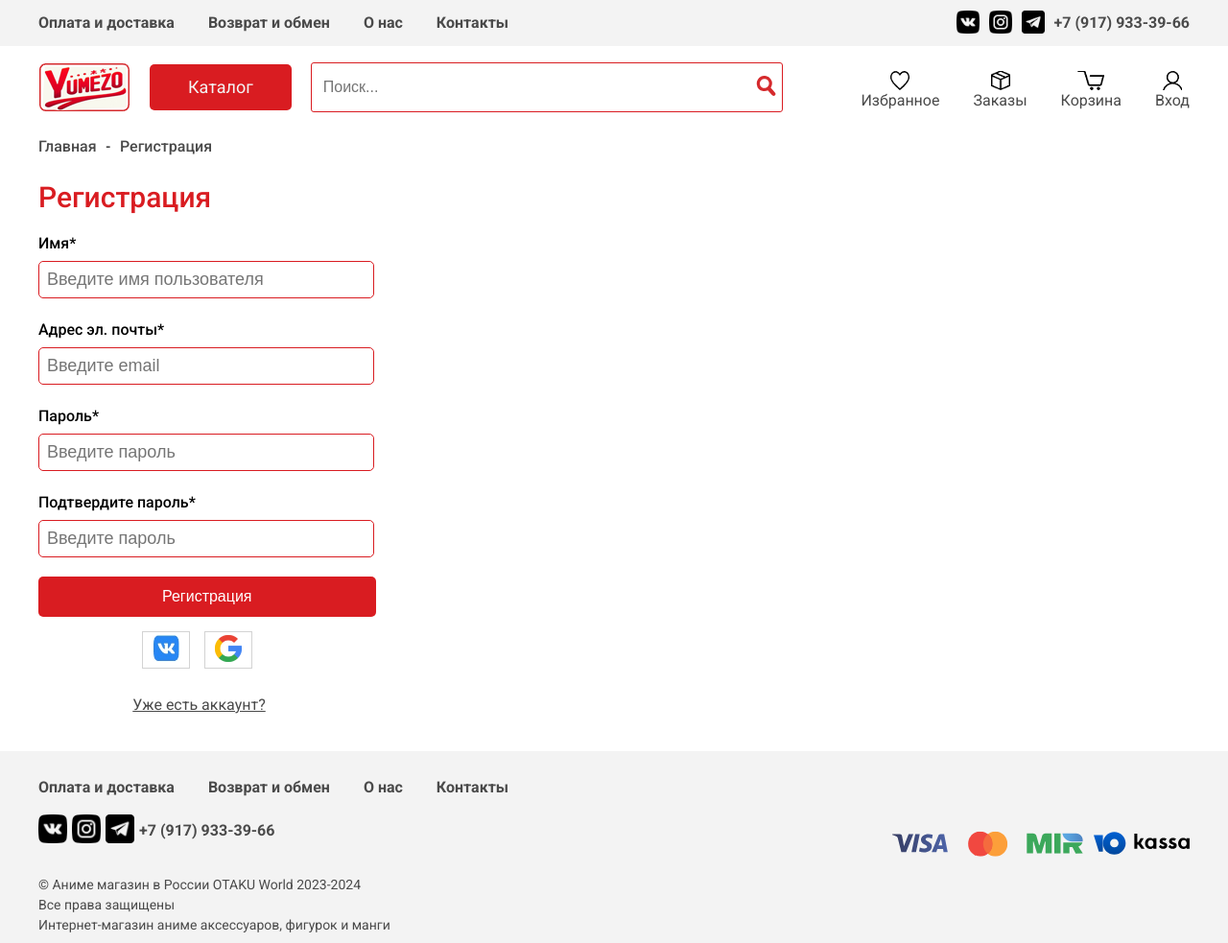
After one commit to katsuyorii/yumezo, a Django app: page /accounts/registration/ in a window 1280 px wide. The commit adds this page. Shown: the whole page at 96% size. Run offline with Django 5.2, Linux system fonts and the light colour scheme.

Commit message:
Create registration page and view

```diff
--- a/users/forms.py
+++ b/users/forms.py
@@ -35,3 +35,45 @@ class LoginUserForm(forms.Form):
 
         self.cleaned_data['user'] = user
         return self.cleaned_data
+
+
+'''
+    Класс для формы регистрации новых пользователей
+'''
+class RegistrationUserForm(forms.Form):
+    email = forms.CharField(widget=forms.EmailInput(attrs={
+        'class': 'login-email-input',
+        'placeholder': 'Введите email',
+    }))
+
+    username = forms.CharField(widget=forms.TextInput(attrs={
+        'class': 'login-email-input',
+        'placeholder': 'Введите имя пользователя',
+    }))
+
+    password1 = forms.CharField(widget=forms.PasswordInput(attrs= {
+        'class': 'login-email-input',
+        'placeholder': 'Введите пароль',
+    }), validators=[validate_password])
+
+    password2 = forms.CharField(widget=forms.PasswordInput(attrs= {
+        'class': 'login-email-input',
+        'placeholder': 'Введите пароль',
+    }), validators=[validate_password])
+
+    def clean_password2(self):
+        password1 = self.cleaned_data.get("password1")
+        password2 = self.cleaned_data.get("password2")
+
+        if password1 and password2 and password1 != password2:
+            raise forms.ValidationError('Введенные пароли отличаются!')
+
+        return password2
+
+    def clean_email(self):
+        email = self.cleaned_data.get('email')
+
+        if User.objects.filter(email=email).exists():
+            raise forms.ValidationError('Пользователь с таким email уже существует!')
+
+        return email
--- a/users/templates/users/login.html
+++ b/users/templates/users/login.html
@@ -42,6 +42,6 @@
         </div>
     </div>
     <a class="login-auth-question" href="#">Забыли пароль?</a>
-    <a class="login-auth-reg" href="#">Нет аккаунта? Создайте!</a>
+    <a class="login-auth-reg" href="{% url 'registration' %}">Нет аккаунта? Создайте!</a>
 </div>
 {% endblock content %}
--- /dev/null
+++ b/users/templates/users/registration.html
@@ -0,0 +1,60 @@
+{% extends "base.html" %}
+{% load static %}
+
+{% block content %}
+<div class="catalog-list-main-row-link">
+    <a class="catalog-list-main-row-link-item" href="{% url 'index' %}">Главная</a>
+    <p>-</p>
+    <a class="catalog-list-main-row-link-item" href="{% url 'registration' %}">Регистрация</a>
+</div>
+<h1 class="catalog-list-main-title">Регистрация</h1>
+<div class="login-block">
+
+    {% if form.email.errors %}
+        {% for error in form.email.errors %}
+            <p class="product-detail-reviews-error">*{{ error }}</p>
+        {% endfor %}
+    {% endif %}
+
+    {% if form.password2.errors %}
+        {% for error in form.password2.errors %}
+            <p class="product-detail-reviews-error">*{{ error }}</p>
+        {% endfor %}
+    {% endif %}
+
+    <form method="POST">
+        {% csrf_token %}
+        <div class="form-group">
+            <label class="login-email-lbl" for="{{ form.username.id_for_label }}">Имя*</label>
+            {{ form.username }}
+        </div>
+
+        <div class="form-group">
+            <label class="login-email-lbl" for="{{ form.email.id_for_label }}">Адрес эл. почты*</label>
+            {{ form.email }}
+        </div>
+
+        <div class="form-group">
+            <label class="login-email-lbl" for="{{ form.password1.id_for_label }}">Пароль*</label>
+            {{ form.password1 }}
+        </div>
+
+        <div class="form-group">
+            <label class="login-email-lbl" for="{{ form.password.id_for_label }}">Подтвердите пароль*</label>
+            {{ form.password2 }}
+        </div>
+
+        <button class="login-btn-reg" type="submit">Регистрация</button>
+    </form>
+
+    <div class="login-auth-choice">
+        <div class="login-auth-choice-item">
+            <a href="#"><img class="login-auth-choice-item-img" src="{% static 'img/icons/auth-vk.jpg' %}" alt="VK"></a>
+        </div>
+        <div class="login-auth-choice-item">
+            <a href="#"><img class="login-auth-choice-item-img" src="{% static 'img/icons/auth-gmail.png' %}" alt="Gmail"></a>
+        </div>
+    </div>
+    <a class="login-auth-reg" href="{% url 'login' %}">Уже есть аккаунт?</a>
+</div>
+{% endblock content %}
--- a/users/urls.py
+++ b/users/urls.py
@@ -1,6 +1,7 @@
 from django.urls import path
-from .views import LoginUserView
+from .views import LoginUserView, RegistrationUserView
 
 urlpatterns = [
     path('login/', LoginUserView.as_view(), name='login'),
+    path('registration/', RegistrationUserView.as_view(), name='registration'),
 ]
--- a/users/views.py
+++ b/users/views.py
@@ -5,10 +5,13 @@ from django.contrib.auth import login
 
 from django.urls import reverse_lazy
 
-from .forms import LoginUserForm
+from .forms import LoginUserForm, RegistrationUserForm
+from .models import User
 
 
-# Класс-представление авторизации пользователя
+'''
+    Класс-представление для авторизации пользователей
+'''
 class LoginUserView(FormView):
     form_class = LoginUserForm
     template_name = 'users/login.html'
@@ -33,3 +36,35 @@ class LoginUserView(FormView):
         context['title'] = 'Авторизация'
 
         return context
+
+
+'''
+    Класс-представление для регистарции новых пользователей
+'''
+class RegistrationUserView(FormView):
+    form_class = RegistrationUserForm
+    template_name = 'users/registration.html'
+
+    def get_success_url(self):
+        return reverse_lazy('index')
+
+    def form_valid(self, form):
+        username = form.cleaned_data['username']
+        email = form.cleaned_data['email']
+        password1 = form.cleaned_data['password1']
+
+        user = User.objects.create_user(username=username, email=email, password=password1, is_active=False)
+        login(self.request, user)
+
+        messages.success(self.request, 'Вы зарегестрировались в системе!')
+        return super().form_valid(form)
+
+    def form_invalid(self, form):
+        messages.error(self.request, 'Ошибка регистрации!')
+        return super().form_invalid(form)
+
+    def get_context_data(self, **kwargs):
+            context = super().get_context_data(**kwargs)
+            context['title'] = 'Регистрация'
+
+            return context
```
